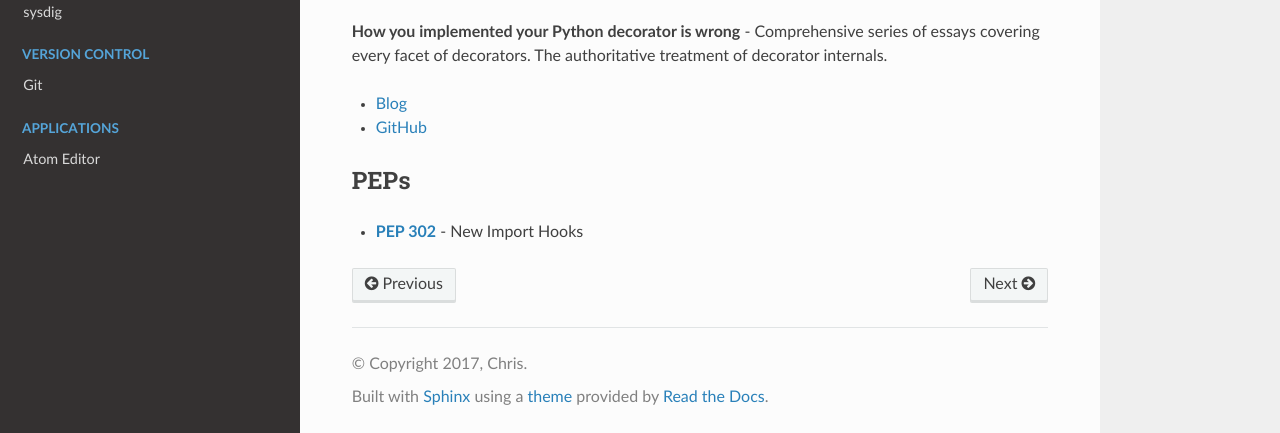
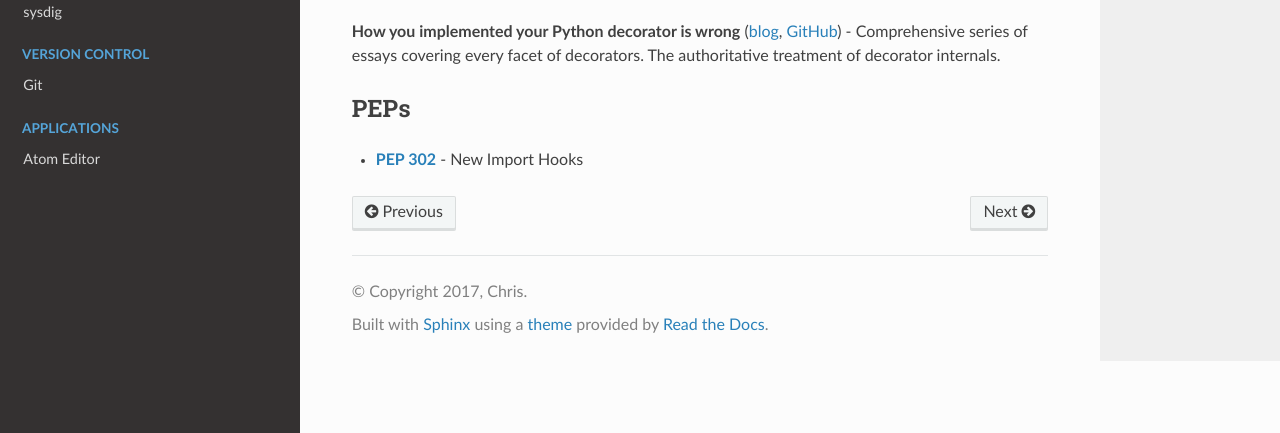
Before and after one commit to heterotopian/technotes, a Sphinx documentation site: the page built from source/python.rst, in a window 1280 px wide and 900 px high, scrolled down 877 px, cut to the strip 467-900 px from the top of the window. Built offline with Sphinx 7.4.7 and the Read the Docs theme 2.0.0, drawn with Linux system fonts in a browser that asks for light colours.

Commit message:
Minor changes

```diff
--- a/source/python.rst
+++ b/source/python.rst
@@ -72,12 +72,13 @@ Third Party Libraries
 
     decorator
 
-**How you implemented your Python decorator is wrong** -
+**How you implemented your Python decorator is wrong**
+(`blog <http://blog.dscpl.com.au/2014/01/how-you-implemented-your-python.html>`_,
+`GitHub <https://github.com/openstack/deb-python-wrapt/tree/master/blog>`_) -
 Comprehensive series of essays covering every facet of decorators.
 The authoritative treatment of decorator internals.
 
-- `Blog <http://blog.dscpl.com.au/2014/01/how-you-implemented-your-python.html>`_
-- `GitHub <https://github.com/openstack/deb-python-wrapt/tree/master/blog>`_
+
 
 
 PEPs
```
